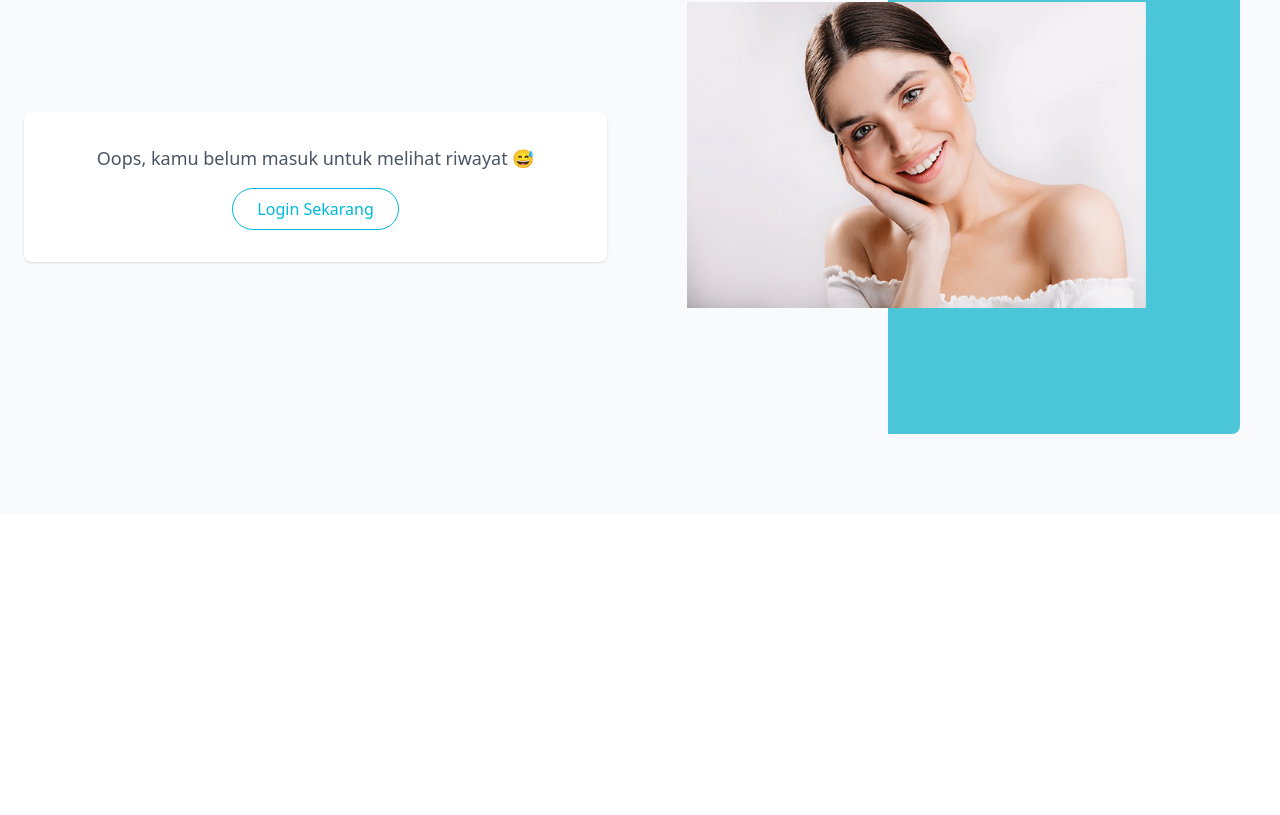
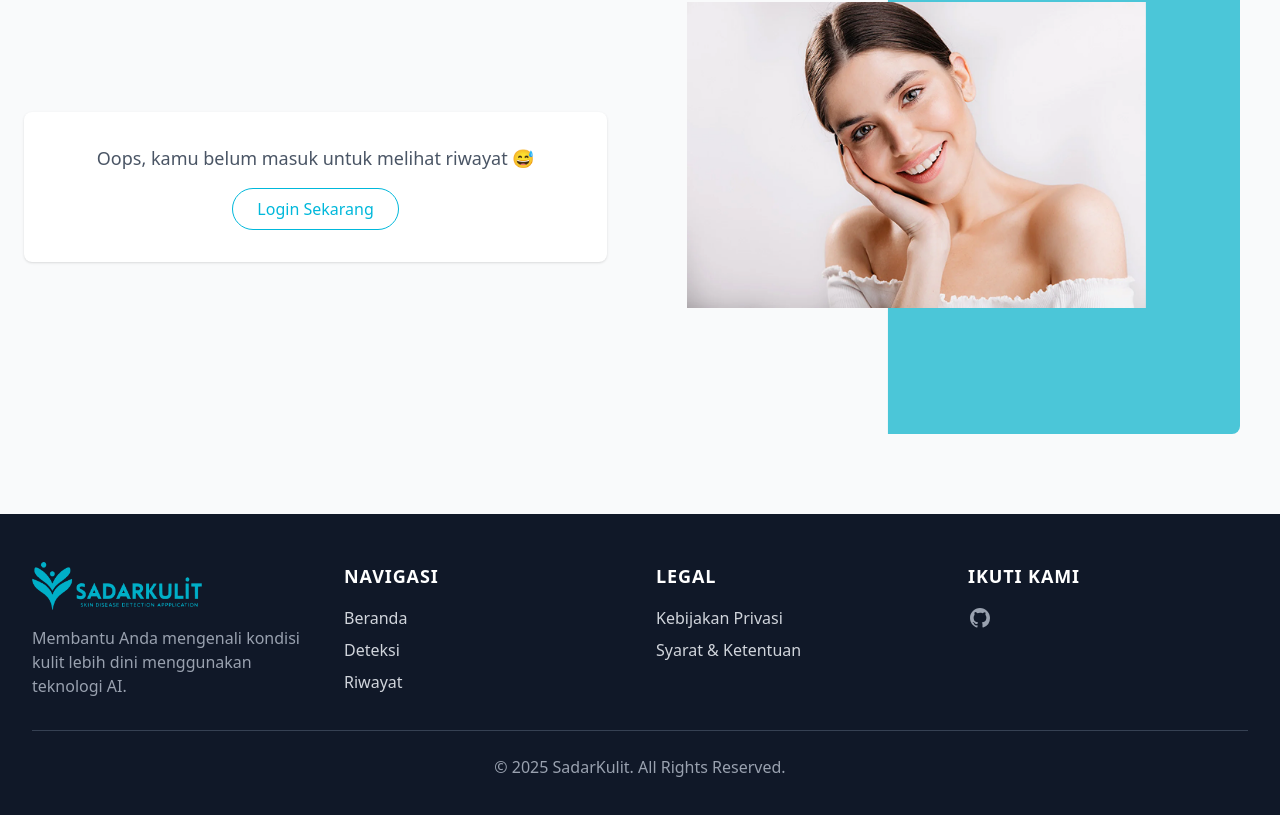
Before and after one commit to kykyramadhani/sadarkulit-fe, a React (Vite) app in the folder sadarKulit/: page / in a window 1280 px wide. Shown: the part 1241-2056 px from the top of the page. Before the commit the page ends 1755 px from the top, so only its background shows below. Built offline with nearby package versions, Linux system fonts and the light colour scheme.

Commit message:
npm run build

```diff
--- a/sadarKulit/index.html
+++ b/sadarKulit/index.html
@@ -2,7 +2,7 @@
 <html lang="en">
   <head>
     <meta charset="UTF-8" />
-    <link rel="icon" type="image/svg+xml" href="/vite.svg" />
+    <link rel="icon" type="image/png" href="/LogoSingle.png" />
     <meta name="viewport" content="width=device-width, initial-scale=1.0" />
     <title>SadarKulit</title>
   </head>
--- /dev/null
+++ b/sadarKulit/src/components/Footer.jsx
@@ -0,0 +1,87 @@
+// src/components/Footer.jsx
+
+import React from 'react';
+import { Link as RouterLink } from 'react-router-dom'; // Untuk link ke halaman lain
+import { Link as ScrollLink } from 'react-scroll';   // Untuk scroll di halaman yang sama
+
+export default function Footer() {
+  const scrollLinkProps = {
+    spy: true,
+    smooth: true,
+    duration: 500,
+    offset: -80,
+    className: "hover:text-cyan-400 cursor-pointer transition-colors"
+  };
+
+  return (
+    <footer className="bg-gray-900 text-gray-300">
+      <div className="max-w-7xl mx-auto py-12 px-4 sm:px-6 lg:px-8">
+        <div className="grid grid-cols-1 md:grid-cols-2 lg:grid-cols-4 gap-8">
+
+          {/* Kolom 1: Branding */}
+          <div className="space-y-4">
+            <RouterLink to="/" className="flex items-center space-x-2">
+              <img src="/Logo.png" alt="SadarKulit Logo" className="h-12 w-auto" />
+            </RouterLink>
+            <p className="text-gray-400">
+              Membantu Anda mengenali kondisi kulit lebih dini menggunakan teknologi AI.
+            </p>
+          </div>
+
+          {/* Kolom 2: Navigasi Cepat */}
+          <div>
+            <h3 className="text-lg font-semibold text-white tracking-wider uppercase">Navigasi</h3>
+            <ul className="mt-4 space-y-2">
+              <li>
+                <ScrollLink to="hero" {...scrollLinkProps}>Beranda</ScrollLink>
+              </li>
+              <li>
+                <ScrollLink to="deteksi" {...scrollLinkProps}>Deteksi</ScrollLink>
+              </li>
+              <li>
+                <ScrollLink to="riwayat" {...scrollLinkProps}>Riwayat</ScrollLink>
+              </li>
+            </ul>
+          </div>
+
+          {/* Kolom 3: Legal (Contoh) */}
+          <div>
+            <h3 className="text-lg font-semibold text-white tracking-wider uppercase">Legal</h3>
+            <ul className="mt-4 space-y-2">
+              <li>
+                <RouterLink to="/kebijakan-privasi" className={scrollLinkProps.className}>Kebijakan Privasi</RouterLink>
+              </li>
+              <li>
+                <RouterLink to="/syarat-ketentuan" className={scrollLinkProps.className}>Syarat & Ketentuan</RouterLink>
+              </li>
+            </ul>
+          </div>
+
+          {/* Kolom 4: Media Sosial */}
+          <div>
+            <h3 className="text-lg font-semibold text-white tracking-wider uppercase">Ikuti Kami</h3>
+            <div className="flex mt-4 space-x-4">
+              <a
+                href="https://github.com/SadarKulit-CC25-CF023"
+                target="_blank"
+                rel="noopener noreferrer"
+                className="text-gray-400 hover:text-cyan-400 transition-colors"
+              >
+                <span className="sr-only">GitHub</span>
+                <svg className="h-6 w-6" fill="currentColor" viewBox="0 0 24 24" aria-hidden="true">
+                  <path fillRule="evenodd" d="M12 2C6.477 2 2 6.477 2 12c0 4.418 2.865 8.168 6.839 9.492.5.092.682-.217.682-.482 0-.237-.009-.868-.014-1.703-2.782.605-3.369-1.343-3.369-1.343-.454-1.158-1.11-1.466-1.11-1.466-.908-.62.069-.608.069-.608 1.003.07 1.531 1.032 1.531 1.032.892 1.53 2.341 1.088 2.91.832.092-.647.35-1.088.636-1.338-2.22-.253-4.555-1.113-4.555-4.951 0-1.093.39-1.988 1.031-2.688-.103-.253-.446-1.272.098-2.65 0 0 .84-.27 2.75 1.026A9.564 9.564 0 0112 6.844c.85.004 1.705.115 2.504.337 1.909-1.296 2.747-1.027 2.747-1.027.546 1.379.203 2.398.1 2.651.64.7 1.03 1.595 1.03 2.688 0 3.848-2.338 4.695-4.566 4.942.359.31.678.92.678 1.852 0 1.338-.012 2.419-.012 2.747 0 .268.18.58.688.482A10.001 10.001 0 0022 12c0-5.523-4.477-10-10-10z" clipRule="evenodd" />
+                </svg>
+              </a>
+              {/* Anda bisa menambahkan link lain di sini jika perlu */}
+            </div>
+          </div>
+        </div>
+
+        {/* Garis pemisah dan Copyright */}
+        <div className="mt-8 border-t border-gray-700 pt-6 text-center">
+          <p className="text-base text-gray-400">&copy; 2025 SadarKulit. All Rights Reserved.</p>
+        </div>
+      </div>
+    </footer>
+  );
+}
--- a/sadarKulit/src/pages/homePage.jsx
+++ b/sadarKulit/src/pages/homePage.jsx
@@ -7,6 +7,7 @@ import { classLabels } from "../data/classLabels";
 // --- PRASYARAT 1: Impor data dan komponen yang dibutuhkan ---
 import { firstAidData } from "../data/firstAidData"; // Pastikan path ini benar
 import DetectionResult from "../components/DetectionResult"; // Pastikan komponen ini ada dan path-nya benar
+import Footer from "../components/Footer";
 // ---------------------------------------------------------
 
 export default function HomePage() {
@@ -313,6 +314,7 @@ export default function HomePage() {
           </div>
         </div>
       </div>
+      <Footer />
     </div>
   );
 }
```
Also changed, not shown: sadarKulit/public/LogoSingle.png (added).
